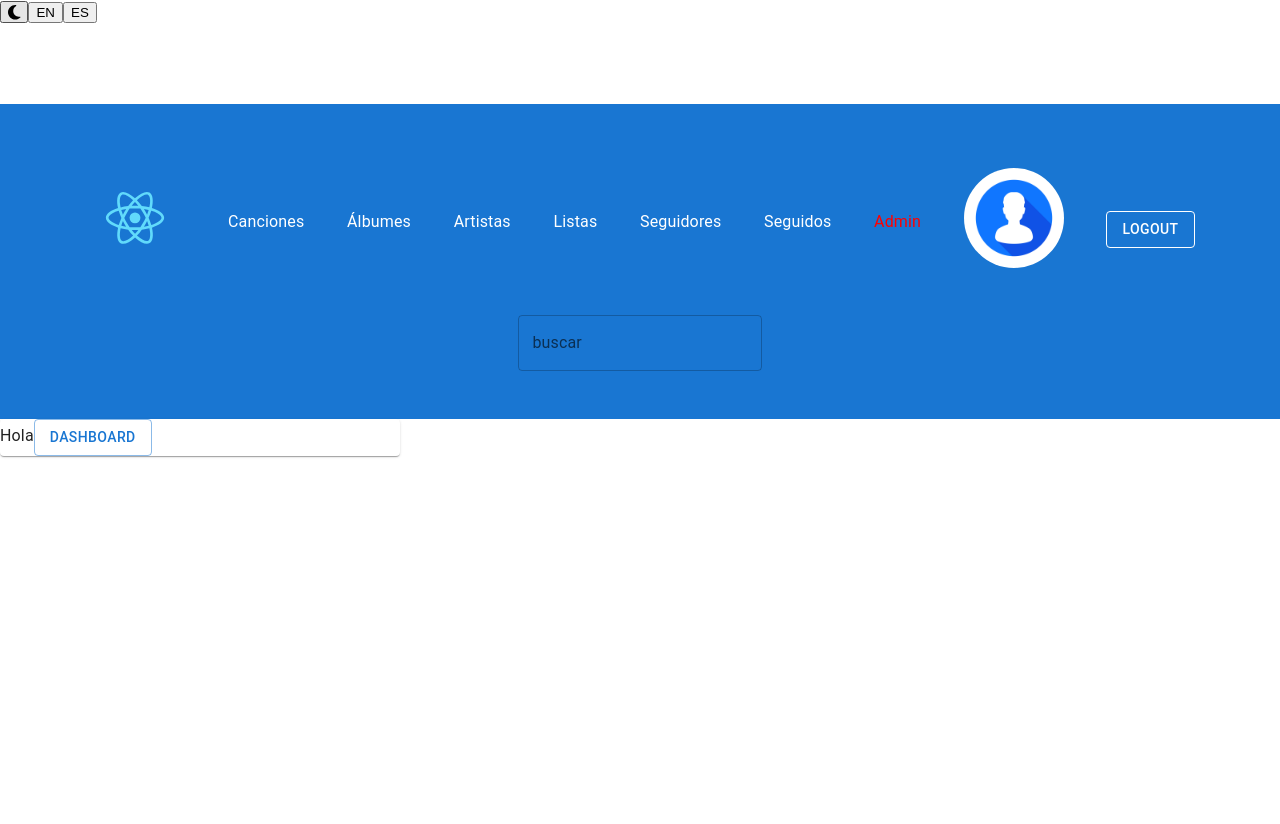
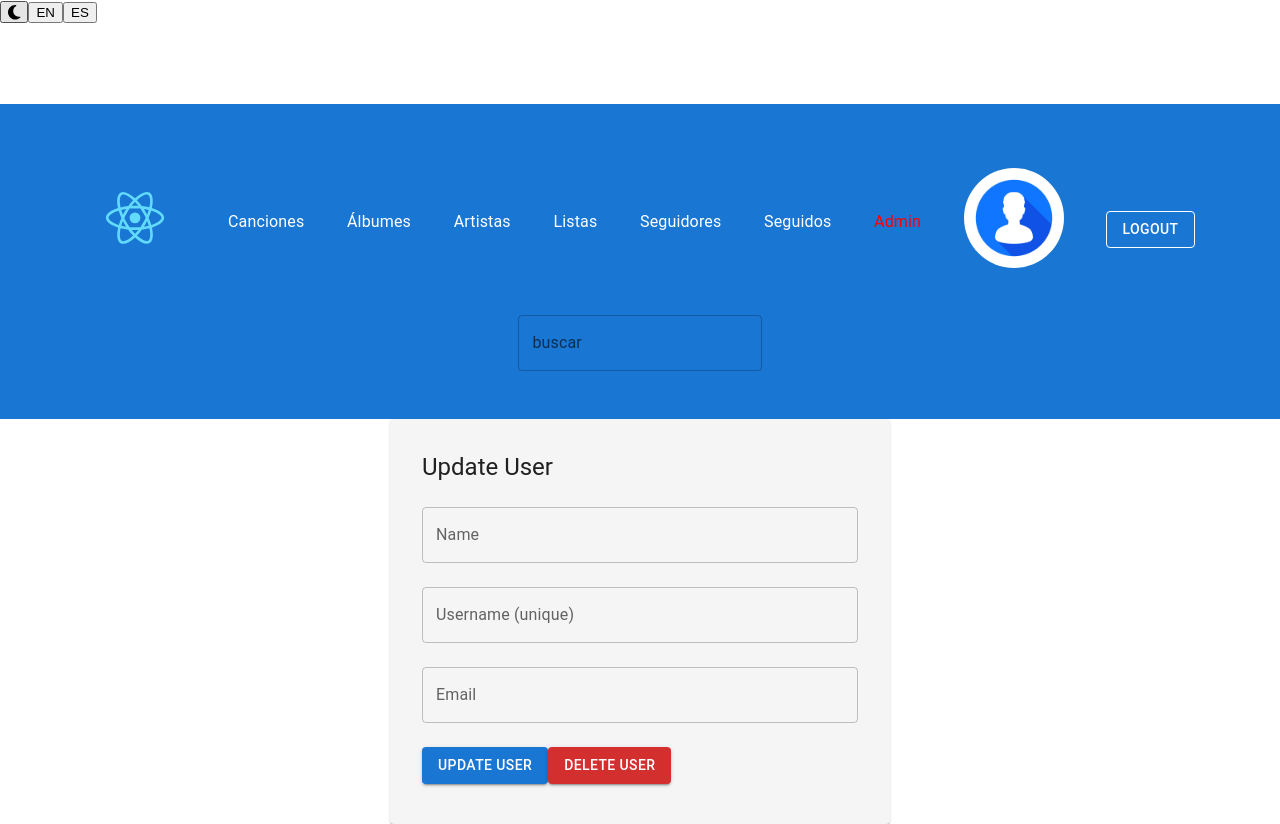
Before and after one commit to Mraulio/sonargram, a React (Create React App) app in the folder frontend/: page /profile in a window 1280 px wide. Before the commit the page ends 800 px from the top, so only its background shows below. Built offline with nearby package versions, Linux system fonts and the light colour scheme; no server answers; sample sign-in values are in the browser's storage.

Commit message:
Fix: se corrige la aparición de los usuarios existentes en la adminpage, se añade botón de elimnar usuarios funcional, otro de editar aún no funciona. Se añade ppágina de perfil de usuario, cargan datos pero aún no funcionan botones de editar y borrar.

```diff
--- a/frontend/src/App.jsx
+++ b/frontend/src/App.jsx
@@ -37,7 +37,9 @@ function App() {
       <Routes>
         <Route path="/" element={!token ? <IndexPage /> : <Navigate to="/dashboard" />} />
         <Route path="/register" element={<RegisterPage />} />
+        <Route path="/test" element={<Test />} />
         <Route path="/dashboard" element={<PrivateRoute><Dashboard/></PrivateRoute>} />
+        <Route path="/admin" element={<PrivateRoute><AdminPage/></PrivateRoute>} />
         <Route path="/profile" element={<PrivateRoute><UserPage/></PrivateRoute>} />
         <Route path="/album" element={<PrivateRoute><AlbumPage/></PrivateRoute>} />
         <Route path="/songs" element={<PrivateRoute><SongPage/></PrivateRoute>} />
--- a/frontend/src/locales/en.json
+++ b/frontend/src/locales/en.json
@@ -20,5 +20,10 @@
     "createListButton": "Create List",
     "existingLists": "Existing Lists",
     "tokenLabel": "Token",
-    "goToProfile": "Profile"
+    "goToProfile": "Profile",
+    "updateUser": "Update User",
+    "editUserButton": "Update User",
+    "deleteUserButton": "Delete User",
+    "confirmDeleteUser": "Are you sure you want to delete your account? This action cannot be undone.",
+    "userDeleted": "User deleted successfully"
   }
--- a/frontend/src/locales/es.json
+++ b/frontend/src/locales/es.json
@@ -20,6 +20,10 @@
     "createListButton": "Crear lista",
     "existingLists": "Listas existentes",
     "tokenLabel": "Token",
-    "goToProfile": "Perfil de usuario"
-
+    "goToProfile": "Perfil de usuario",
+    "updateUser": "Editar usuario",
+    "editUserButton": "Editar usuario",
+    "deleteUserButton": "Borrar cuenta",
+    "confirmDeleteUser": "¿Estás seguro de que deseas eliminar tu cuenta? Esta acción no se puede deshacer.",
+    "userDeleted": "Usuario eliminado con éxito"
   }
--- a/frontend/src/pages/AdminPage.jsx
+++ b/frontend/src/pages/AdminPage.jsx
@@ -17,7 +17,11 @@ function AdminPage() {
       fetchAllUsers,
       registerNewUser,
       deleteUser,
-    } = useUser();
+      getUserById,
+      getCurrentUser,
+      setCurrentUser,
+      updateUser,
+    } = useUser(token);
 
     const {
       lists,
@@ -33,14 +37,27 @@ function AdminPage() {
 
     const [listName, setListName] = useState('');
     const [songs, setSongs] = useState('');
-
+    const [editingUser, setEditingUser] = useState(null); // Estado para el usuario en edición
     useEffect(() => {
-      if (token && role === 'admin') fetchAllUsers(token);
+      if (token && role === "admin") fetchAllUsers();
     }, [token, role, fetchAllUsers]);
 
     useEffect(() => {
       if (token) fetchAllLists();
     }, [token, fetchAllLists]);
+
+    useEffect(() => {
+      const fetchCurrent = async () => {
+        try {
+          const user = await getCurrentUser();
+          setCurrentUser(user);
+        } catch (err) {
+          console.error("Error fetching current user", err);
+        }
+      };
+
+      if (token) fetchCurrent();
+    }, [token, getCurrentUser]);
 
     const handleCreateUser = async () => {
       try {
@@ -103,6 +120,49 @@ function AdminPage() {
         }
       };
 
+      const handleEditUser = (user) => {
+        setEditingUser(user); // Establece el usuario que se está editando
+      };
+
+      const handleUpdateUser = async () => {
+        if (!editingUser) return;
+
+        try {
+          // Actualizar los datos del usuario
+          await updateUser(editingUser._id, {
+            name: editingUser.name,
+            username: editingUser.username,
+            email: editingUser.email,
+          });
+
+          alert(t('userUpdated')); // Mensaje de éxito
+          setEditingUser(null); // Limpia el estado de edición
+          fetchAllUsers(); // Refresca la lista de usuarios
+        } catch (err) {
+          alert(t('errorUpdatingUser')); // Mensaje de error
+          console.error('Error updating user:', err);
+        }
+      };
+
+      const handleUserClick = async (userId) => {
+        try {
+          const user = await getUserById(userId);
+          alert(`
+            ID: ${user.id}
+            Nombre: ${user.name}
+            Username: ${user.username}
+            Bio: ${user.bio}
+            Email: ${user.email}
+            Status: ${user.status}
+            Rol: ${user.role}
+            Created: ${user.createdAt}
+          `);
+        } catch (err) {
+          alert("Error al obtener datos del usuario");
+          console.error(err);
+        }
+      };
+
     return (
       <Box sx={{ fontFamily: 'sans-serif', display: 'flex', flexDirection: 'column', alignItems: 'center', justifyContent: 'center'}}>
         <Menu />
@@ -130,16 +190,28 @@ function AdminPage() {
 
                 <Divider sx={{ my: 2 }} />
                 <Typography variant="h6">{t('existingUsers')}</Typography>
+
                 <ul>
-                    {users.map(u => (
-                    <li key={u._id}>
-                        {u.username} - {u.email}
-                        <Button variant="outlined" color="error" size="small" onClick={() => handleDeleteUser(u._id)} sx={{ ml: 2 }}>
+                {users.map((u) => (
+                  <li
+                    key={u._id}
+                    style={{
+                      cursor: "pointer",
+                      textDecoration: "underline",
+                      color: "blue",
+                    }}
+                    onClick={() => handleUserClick(u._id)}>
+                    {u.username} - {u.email}
+                    <Button variant="outlined" color="warning" size="small" onClick={() => handleEditUser(u._id)} sx={{ ml: 2 }}>
+                        {t('edit')}
+                    </Button>
+                    <Button variant="outlined" color="error" size="small" onClick={() => handleDeleteUser(u._id)} sx={{ ml: 2 }}>
                         {t('delete')}
                         </Button>
-                    </li>
-                    ))}
-                </ul>
+                  </li>
+                ))}
+              </ul>
+
                 </CardContent>
             </Card>
             )}
@@ -159,6 +231,7 @@ function AdminPage() {
                 {lists.map(l => (
                     <li key={l._id} style={{ display: 'flex', alignItems: 'center', justifyContent: 'space-between' }}>
                     <span>{l.name}</span>
+
                     <Button variant="outlined" color="error" size="small" onClick={() => handleDeleteList(l._id)} sx={{ ml: 2 }}>
                         {t('delete')}
                     </Button>
--- a/frontend/src/pages/IndexPage.jsx
+++ b/frontend/src/pages/IndexPage.jsx
@@ -6,7 +6,7 @@ function IndexPage() {
 
   return (
 
-    <Box sx={{ display: 'flex', flexDirection: 'row', alignItems: 'end', justifyContent: 'center', height: '100vh', width: '100vw', backgroundImage: `url(${imagen})`, backgroundSize: 'contain', backgroundPosition: 'center', gap: 10 }}>
+    <Box sx={{ display: 'flex', flexDirection: 'row', alignItems: 'end', justifyContent: 'center', height: '100vh', width: '100vw', backgroundImage: `url(${imagen})`, backgroundSize: 'contain', backgroundPosition: 'center', backgroundRepeat: 'no-repeat', gap: 10 }}>
       <Box sx={{ display: 'flex', flexDirection: 'column', justifyContent: 'start', alignItems: 'start', height: '50vh' }}>
       <img src={logo} alt="Logo" style={{ width: '200px', height: 'auto' }} />
       <Typography variant="h6" sx={{ color: 'white', marginTop: '1rem' }}>
--- a/frontend/src/pages/Test.jsx
+++ b/frontend/src/pages/Test.jsx
@@ -36,7 +36,7 @@ function Test() {
   useEffect(() => {
     if (token && role === "admin") fetchAllUsers();
   }, [token, role, fetchAllUsers]);
-
+  console.log(users);
   useEffect(() => {
     if (token) fetchAllLists();
   }, [token, fetchAllLists]);
--- a/frontend/src/pages/UserPage.jsx
+++ b/frontend/src/pages/UserPage.jsx
@@ -1,23 +1,129 @@
-import { TextField, Button, Typography, Card, CardContent } from '@mui/material';
+import { useState, useContext, useEffect} from 'react';
+import { TextField, Button, Typography, Card, CardContent, Box, Divider } from '@mui/material';
+import { UserContext } from '../context/UserContext';
+import { jwtDecode } from 'jwt-decode';
+import { loginUser } from '../api/internal/userApi';  // Importamos la función desde userApi
 import { useNavigate } from 'react-router-dom';
-import axios from 'axios';
 import { useTranslation } from 'react-i18next';
+import { registerUser, getAllUsers } from '../api/internal/userApi'
+import useUser from '../hooks/useUser';
 import Menu from '../components/Menu';
 
 function UserPage() {
-    const navigate = useNavigate();
     const { t } = useTranslation();  // Hook para obtener las traducciones
+        const [users, setUsers] = useState([]);
+        const [userId, setUserId] = useState(''); // Estado para el ID del usuario a editar
+        const [userName, setUserName] = useState('');
+        const [userUsername, setUserUsername] = useState('');
+        const [userEmail, setUserEmail] = useState('');
+        const [userPassword, setUserPassword] = useState('');
+        const [lists, setLists] = useState([]);
+        const [listName, setListName] = useState('');
+        const [songs, setSongs] = useState('');
+        const [creator, setCreator] = useState('');
+        const { token, role, logout, login } = useContext(UserContext);
+        const navigate = useNavigate();
 
+        const {
+              fetchAllUsers,
+              registerNewUser,
+              deleteUser,
+              getUserById,
+              getCurrentUser,
+              setCurrentUser,
+              updateUser,
+            } = useUser(token);
+
+        useEffect(() => {
+          const fetchUserData = async () => {
+            try {
+              const user = await getCurrentUser(); // Llamamos a getCurrentUser para obtener los datos del usuario actual
+              if (user) {
+                setUserName(user.name);
+                setUserUsername(user.username);
+                setUserEmail(user.email);
+                setUserId(user.id);
+                console.log(user); // Verificamos que el usuario se haya obtenido correctamente
+                console.log(token);
+              }
+            } catch (err) {
+              console.error('Error fetching current user:', err);
+            }
+          };
+
+          fetchUserData();
+        }, [getCurrentUser]);
+
+        const handleDeleteUser = async (userId) => {
+          if (!window.confirm(t('confirmDeleteUser'))) return; // Confirmación antes de eliminar
+
+          try {
+            await deleteUser(userId); // Llamamos a la función deleteUser del hook
+            alert(t('userDeleted')); // Mensaje de éxito
+          } catch (err) {
+            alert(t('errorDeletingUser')); // Mensaje de error
+            console.error('Error deleting user:', err);
+          }
+        };
+
+        const handleEditUser = async (userId, updatedData) => {
+          try {
+            // Llamamos a la función updateUser del hook para actualizar los datos del usuario
+            await updateUser(userId, updatedData);
+
+            alert(t('userUpdated')); // Mensaje de éxito
+          } catch (err) {
+            alert(t('errorUpdatingUser')); // Mensaje de error
+            console.error('Error updating user:', err);
+          }
+        };
 
   return (
     <div style={{ display: 'flex', flexDirection: 'column', justifyContent: 'center', marginTop: '5rem' }}>
-      <Menu />
-      <Card sx={{ maxWidth: 400 }}>
-        Hola
-        <Button variant="outlined" onClick={() => navigate('/dashboard')}>
-                    Dashboard
-                </Button>
+   <Menu />
+      <Card sx={{ width: '500px', p: 2, margin: 'auto', backgroundColor: '#f5f5f5' }}>
+        <CardContent>
+        <Typography variant="h5" gutterBottom>{t('updateUser')}</Typography>
+                    <TextField
+              fullWidth
+              label={t('name')}
+              value={userName}
+              onChange={(e) => setUserName(e.target.value)}
+              margin="normal"
+            />
+            <TextField
+              fullWidth
+              label={t('username')}
+              value={userUsername}
+              onChange={(e) => setUserUsername(e.target.value)}
+              margin="normal"
+            />
+            <TextField
+              fullWidth
+              label={t('email')}
+              value={userEmail}
+              onChange={(e) => setUserEmail(e.target.value)}
+              margin="normal"
+            />
+            <Button
+              variant="contained"
+              onClick={() =>
+                handleEditUser(userId, {
+                  name: userName,
+                  username: userUsername,
+                  email: userEmail,
+                })
+              }
+              sx={{ mt: 2 }}
+            >
+              {t('editUserButton')}
+            </Button>
+            <Button variant="contained" color= "error" onClick={() => handleDeleteUser(userId)} sx={{ mt: 2 }}>
+              {t('deleteUserButton')}
+            </Button>
+        </CardContent>
       </Card>
+
 
     </div>
   );
```
